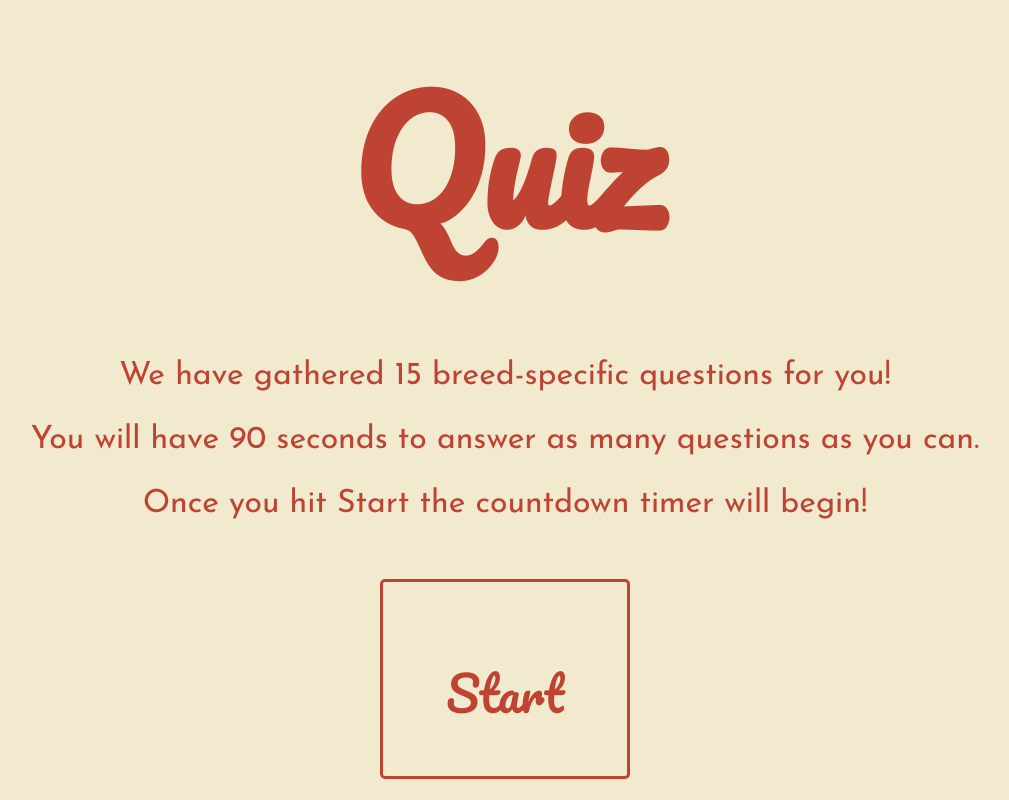
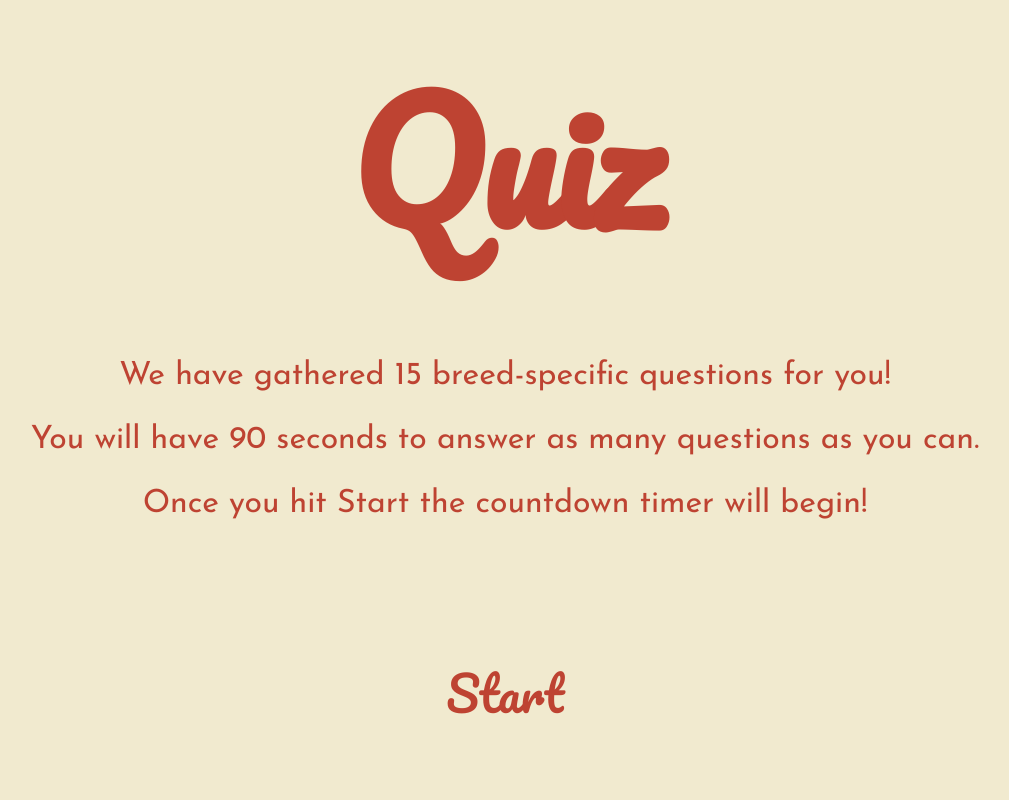
Before and after one commit to JCPenne/whoofer, a Next.js app: page /quiz in a window 1280 px wide. Shown: the whole page, without its empty margins (135-1144 px from the left). Built offline with nearby package versions, Linux system fonts and the light colour scheme.

Commit message:
remove Start border and revert styling

```diff
--- a/components/Button/Button.module.css
+++ b/components/Button/Button.module.css
@@ -1,10 +1,9 @@
 .start_game {
-  width: 250px;
+  width: 400px;
   height: 200px;
   font-size: 5rem;
   background-color: transparent;
-  border: 3px solid #be4332;
-  border-radius: 5px;
+  border: none;
   color: #be4332;
   cursor: pointer;
 
@@ -25,12 +24,8 @@
     transition: font-size 1s ease-in-out;
   }
   .start_game:hover::after {
+    font-size: 6rem;
     content: 'Woof!';
-  }
-  .start_game:hover {
-    border: none;
-    background-color: #be4332;
-    color: #f1eacf;
   }
 }
 .answer {
```
